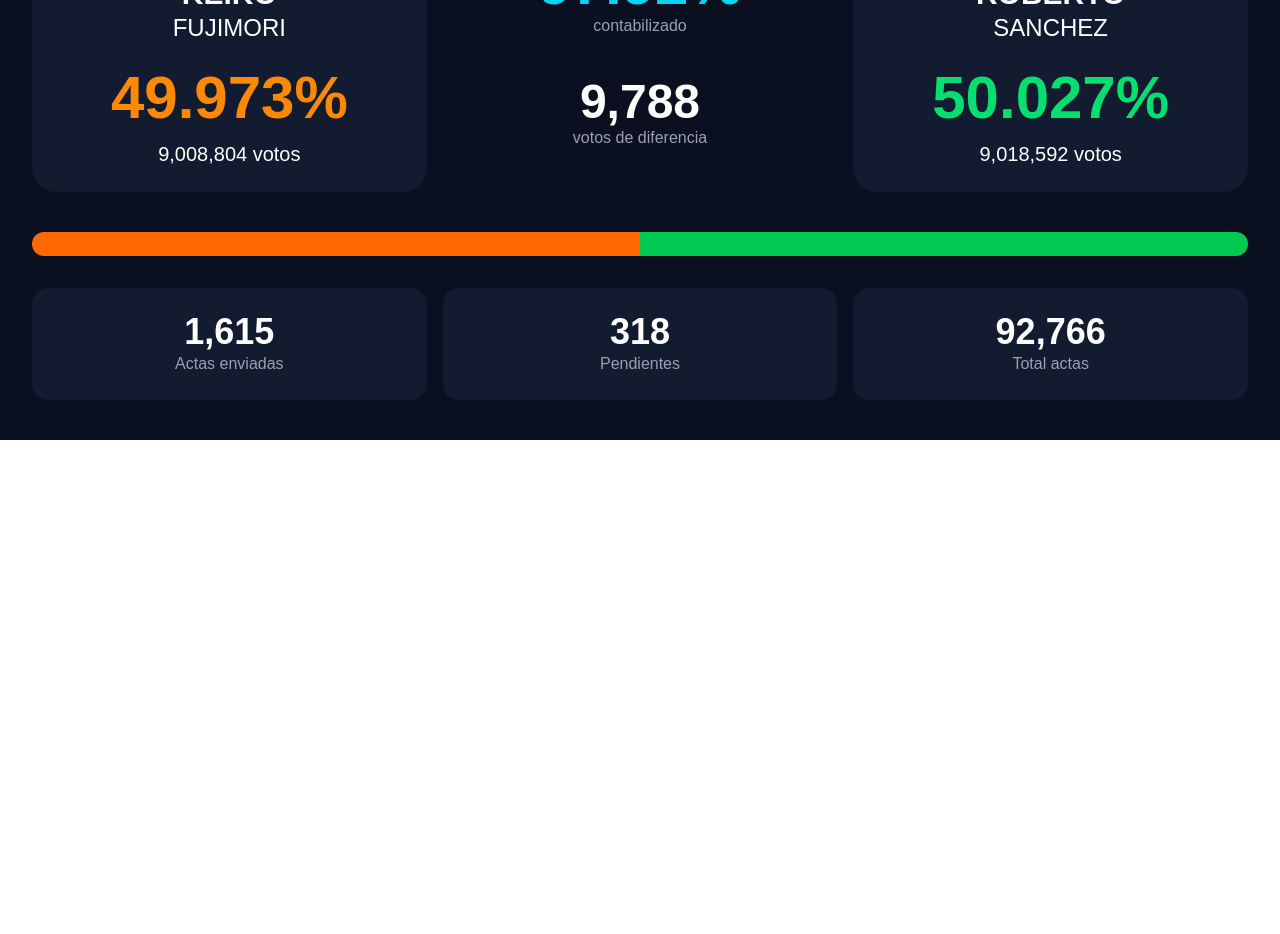
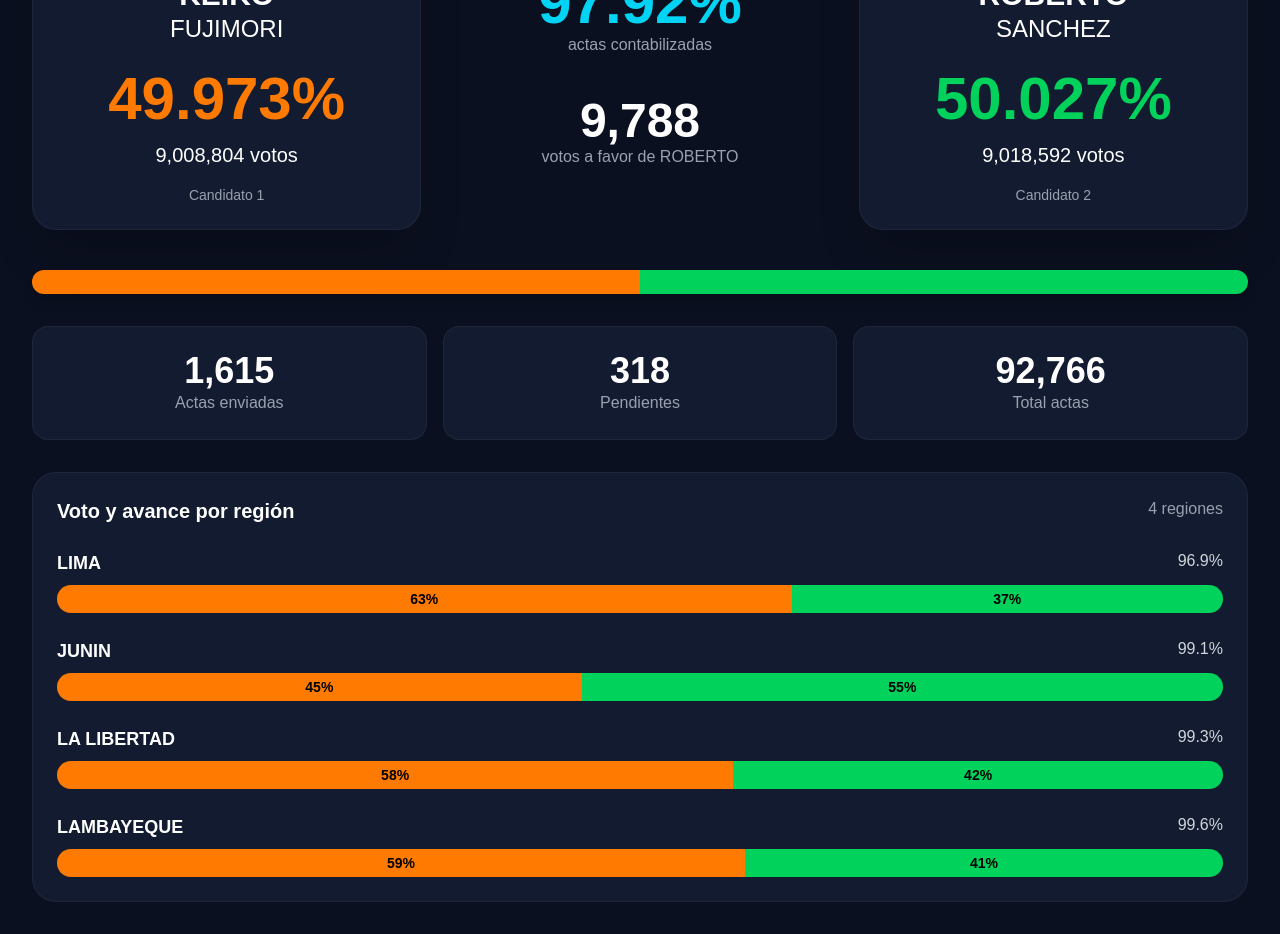
Before and after one commit to cristhiang1417/onpe-live-dashboard, a Next.js app: page / in a window 1280 px wide. Shown: the part 360-1294 px from the top of the page. Before the commit the page ends 800 px from the top, so only its background shows below. Built offline with nearby package versions, Linux system fonts and the light colour scheme.

Commit message:
Sprint 2 - Componentes base y panel regional

```diff
--- /dev/null
+++ b/app/components/CandidateCard.jsx
@@ -0,0 +1,35 @@
+export default function CandidateCard({ candidate, side }) {
+  const isLeft = side === "left";
+
+  return (
+    <div className="bg-[#131b30] rounded-3xl p-6 text-center shadow-2xl border border-white/5">
+      <div
+        className="w-32 h-32 rounded-full mx-auto mb-4 shadow-lg"
+        style={{ backgroundColor: candidate.color }}
+      />
+
+      <h2 className="text-3xl font-bold">
+        {candidate.name}
+      </h2>
+
+      <h3 className="text-2xl">
+        {candidate.lastname}
+      </h3>
+
+      <div
+        className="mt-6 text-6xl font-bold"
+        style={{ color: candidate.color }}
+      >
+        {candidate.percent.toFixed(3)}%
+      </div>
+
+      <div className="mt-3 text-xl">
+        {candidate.votes.toLocaleString("en-US")} votos
+      </div>
+
+      <div className="mt-4 text-sm text-gray-400">
+        {isLeft ? "Candidato 1" : "Candidato 2"}
+      </div>
+    </div>
+  );
+}
--- /dev/null
+++ b/app/components/Header.jsx
@@ -0,0 +1,29 @@
+export default function Header({ updatedAt }) {
+  return (
+    <div className="flex justify-between items-center mb-8">
+      <div>
+        <span className="bg-red-600 px-3 py-1 rounded-full text-sm font-bold">
+          🔴 EN VIVO
+        </span>
+
+        <h1 className="text-4xl font-bold mt-4">
+          SEGUNDA VUELTA
+        </h1>
+
+        <p className="text-gray-400">
+          Elección Presidencial 2026
+        </p>
+      </div>
+
+      <div className="text-right">
+        <p className="text-gray-400">
+          Última actualización
+        </p>
+
+        <h2 className="text-2xl font-bold">
+          {updatedAt}
+        </h2>
+      </div>
+    </div>
+  );
+}
--- /dev/null
+++ b/app/components/ProgressBar.jsx
@@ -0,0 +1,19 @@
+export default function ProgressBar({ left, right }) {
+  return (
+    <div className="mt-10 h-6 rounded-full overflow-hidden flex shadow-lg">
+      <div
+        style={{
+          width: `${left.percent}%`,
+          backgroundColor: left.color,
+        }}
+      />
+
+      <div
+        style={{
+          width: `${right.percent}%`,
+          backgroundColor: right.color,
+        }}
+      />
+    </div>
+  );
+}
--- /dev/null
+++ b/app/components/RegionPanel.jsx
@@ -0,0 +1,43 @@
+export default function RegionPanel({ regions, leftColor, rightColor }) {
+  return (
+    <section className="mt-8 bg-[#131b30] rounded-3xl p-6 border border-white/5">
+      <div className="flex justify-between mb-6">
+        <h2 className="text-xl font-bold">Voto y avance por región</h2>
+        <span className="text-gray-400">{regions.length} regiones</span>
+      </div>
+
+      <div className="space-y-6">
+        {regions.map((region) => (
+          <div key={region.name}>
+            <div className="flex justify-between mb-2">
+              <h3 className="font-bold text-lg">{region.name}</h3>
+              <span className="text-gray-300">{region.progress}%</span>
+            </div>
+
+            <div className="h-7 rounded-full overflow-hidden flex">
+              <div
+                className="flex items-center justify-center text-sm font-bold text-black"
+                style={{
+                  width: `${region.left}%`,
+                  backgroundColor: leftColor,
+                }}
+              >
+                {region.left}%
+              </div>
+
+              <div
+                className="flex items-center justify-center text-sm font-bold text-black"
+                style={{
+                  width: `${region.right}%`,
+                  backgroundColor: rightColor,
+                }}
+              >
+                {region.right}%
+              </div>
+            </div>
+          </div>
+        ))}
+      </div>
+    </section>
+  );
+}
--- /dev/null
+++ b/app/components/StatsCards.jsx
@@ -0,0 +1,26 @@
+export default function StatsCards({ stats }) {
+  const items = [
+    { label: "Actas enviadas", value: stats.sent },
+    { label: "Pendientes", value: stats.pending },
+    { label: "Total actas", value: stats.total },
+  ];
+
+  return (
+    <div className="grid grid-cols-1 md:grid-cols-3 gap-4 mt-8">
+      {items.map((item) => (
+        <div
+          key={item.label}
+          className="bg-[#131b30] rounded-2xl p-6 text-center border border-white/5"
+        >
+          <div className="text-4xl font-bold">
+            {item.value.toLocaleString("en-US")}
+          </div>
+
+          <div className="text-gray-400">
+            {item.label}
+          </div>
+        </div>
+      ))}
+    </div>
+  );
+}
--- /dev/null
+++ b/app/components/VsCenter.jsx
@@ -0,0 +1,29 @@
+export default function VsCenter({ progress, difference, winner }) {
+  return (
+    <div className="text-center">
+      <div className="text-7xl font-bold">
+        VS
+      </div>
+
+      <div className="mt-8">
+        <div className="text-6xl font-bold text-cyan-400">
+          {progress.toFixed(2)}%
+        </div>
+
+        <div className="text-gray-400">
+          actas contabilizadas
+        </div>
+      </div>
+
+      <div className="mt-10">
+        <div className="text-5xl font-bold">
+          {difference.toLocaleString("en-US")}
+        </div>
+
+        <div className="text-gray-400">
+          votos a favor de {winner}
+        </div>
+      </div>
+    </div>
+  );
+}
--- /dev/null
+++ b/app/data/mockData.js
@@ -0,0 +1,57 @@
+export const electionData = {
+  updatedAt: "21:35:12",
+  electionName: "SEGUNDA VUELTA",
+  electionYear: "2026",
+  progress: 97.92,
+
+  left: {
+    name: "KEIKO",
+    lastname: "FUJIMORI",
+    percent: 49.973,
+    votes: 9008804,
+    color: "#ff7a00",
+  },
+
+  right: {
+    name: "ROBERTO",
+    lastname: "SANCHEZ",
+    percent: 50.027,
+    votes: 9018592,
+    color: "#00d25b",
+  },
+
+  difference: 9788,
+
+  stats: {
+    sent: 1615,
+    pending: 318,
+    total: 92766,
+  },
+
+  regions: [
+    {
+      name: "LIMA",
+      progress: 96.9,
+      left: 63,
+      right: 37,
+    },
+    {
+      name: "JUNIN",
+      progress: 99.1,
+      left: 45,
+      right: 55,
+    },
+    {
+      name: "LA LIBERTAD",
+      progress: 99.3,
+      left: 58,
+      right: 42,
+    },
+    {
+      name: "LAMBAYEQUE",
+      progress: 99.6,
+      left: 59,
+      right: 41,
+    },
+  ],
+};
--- a/app/page.js
+++ b/app/page.js
@@ -1,179 +1,38 @@
+import Header from "./components/Header";
+import CandidateCard from "./components/CandidateCard";
+import VsCenter from "./components/VsCenter";
+import ProgressBar from "./components/ProgressBar";
+import StatsCards from "./components/StatsCards";
+import RegionPanel from "./components/RegionPanel";
+
+import { electionData } from "./data/mockData";
+
 export default function Home() {
   return (
     <main className="min-h-screen bg-[#0b1020] text-white p-8">
-      {/* Header */}
-      <div className="flex justify-between items-center mb-8">
-        <div>
-          <span className="bg-red-600 px-3 py-1 rounded-full text-sm font-bold">
-            🔴 EN VIVO
-          </span>
+      <Header updatedAt={electionData.updatedAt} />
 
-          <h1 className="text-4xl font-bold mt-4">
-            SEGUNDA VUELTA
-          </h1>
+      <div className="grid grid-cols-1 lg:grid-cols-3 gap-6 items-center">
+        <CandidateCard candidate={electionData.left} side="left" />
 
-          <p className="text-gray-400">
-            Elección Presidencial 2026
-          </p>
-        </div>
+        <VsCenter
+          progress={electionData.progress}
+          difference={electionData.difference}
+          winner={electionData.right.name}
+        />
 
-        <div className="text-right">
-          <p className="text-gray-400">
-            Última actualización
-          </p>
-
-          <h2 className="text-2xl font-bold">
-            21:35:12
-          </h2>
-        </div>
+        <CandidateCard candidate={electionData.right} side="right" />
       </div>
 
-      {/* VS */}
+      <ProgressBar left={electionData.left} right={electionData.right} />
 
-      <div className="grid grid-cols-3 gap-4 items-center">
+      <StatsCards stats={electionData.stats} />
 
-        {/* Izquierda */}
-
-        <div className="bg-[#131b30] rounded-3xl p-6 text-center">
-
-          <div className="w-32 h-32 rounded-full bg-orange-500 mx-auto mb-4"></div>
-
-          <h2 className="text-3xl font-bold">
-            KEIKO
-          </h2>
-
-          <h3 className="text-2xl">
-            FUJIMORI
-          </h3>
-
-          <div className="mt-6 text-6xl font-bold text-orange-400">
-            49.973%
-          </div>
-
-          <div className="mt-3 text-xl">
-            9,008,804 votos
-          </div>
-
-        </div>
-
-        {/* Centro */}
-
-        <div className="text-center">
-
-          <div className="text-7xl font-bold">
-            VS
-          </div>
-
-          <div className="mt-8">
-
-            <div className="text-6xl font-bold text-cyan-400">
-              97.92%
-            </div>
-
-            <div className="text-gray-400">
-              contabilizado
-            </div>
-
-          </div>
-
-          <div className="mt-10">
-
-            <div className="text-5xl font-bold">
-              9,788
-            </div>
-
-            <div className="text-gray-400">
-              votos de diferencia
-            </div>
-
-          </div>
-
-        </div>
-
-        {/* Derecha */}
-
-        <div className="bg-[#131b30] rounded-3xl p-6 text-center">
-
-          <div className="w-32 h-32 rounded-full bg-green-500 mx-auto mb-4"></div>
-
-          <h2 className="text-3xl font-bold">
-            ROBERTO
-          </h2>
-
-          <h3 className="text-2xl">
-            SANCHEZ
-          </h3>
-
-          <div className="mt-6 text-6xl font-bold text-green-400">
-            50.027%
-          </div>
-
-          <div className="mt-3 text-xl">
-            9,018,592 votos
-          </div>
-
-        </div>
-
-      </div>
-
-      {/* Barra */}
-
-      <div className="mt-10 h-6 rounded-full overflow-hidden flex">
-
-        <div
-          className="bg-orange-500"
-          style={{ width: "49.973%" }}
-        />
-
-        <div
-          className="bg-green-500"
-          style={{ width: "50.027%" }}
-        />
-
-      </div>
-
-      {/* Cards */}
-
-      <div className="grid grid-cols-3 gap-4 mt-8">
-
-        <div className="bg-[#131b30] rounded-2xl p-6 text-center">
-
-          <div className="text-4xl font-bold">
-            1,615
-          </div>
-
-          <div className="text-gray-400">
-            Actas enviadas
-          </div>
-
-        </div>
-
-        <div className="bg-[#131b30] rounded-2xl p-6 text-center">
-
-          <div className="text-4xl font-bold">
-            318
-          </div>
-
-          <div className="text-gray-400">
-            Pendientes
-          </div>
-
-        </div>
-
-        <div className="bg-[#131b30] rounded-2xl p-6 text-center">
-
-          <div className="text-4xl font-bold">
-            92,766
-          </div>
-
-          <div className="text-gray-400">
-            Total actas
-          </div>
-
-        </div>
-
-      </div>
-
+      <RegionPanel
+        regions={electionData.regions}
+        leftColor={electionData.left.color}
+        rightColor={electionData.right.color}
+      />
     </main>
   );
 }
```
Also changed, not shown: app/components/TrendChart.jsx (added).
